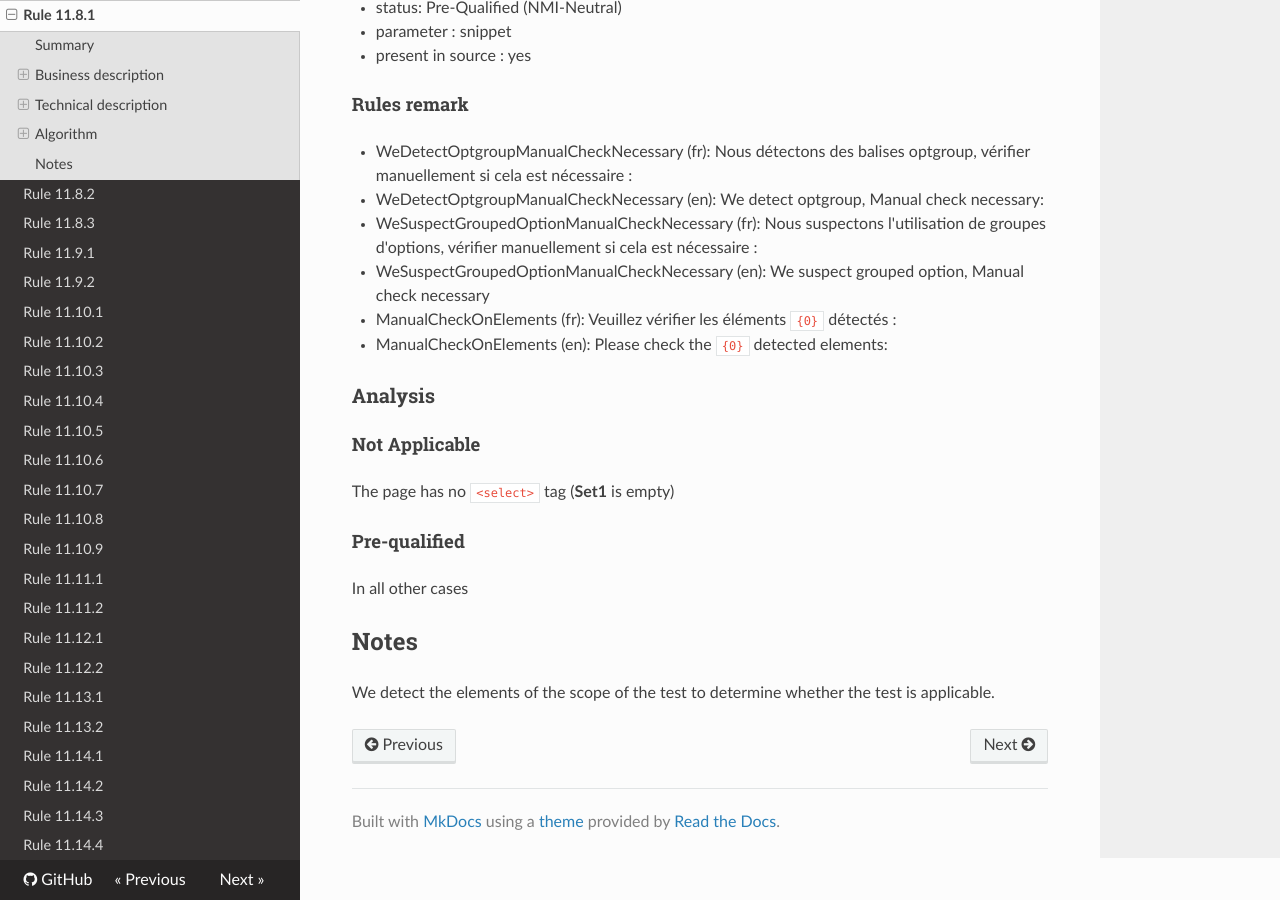
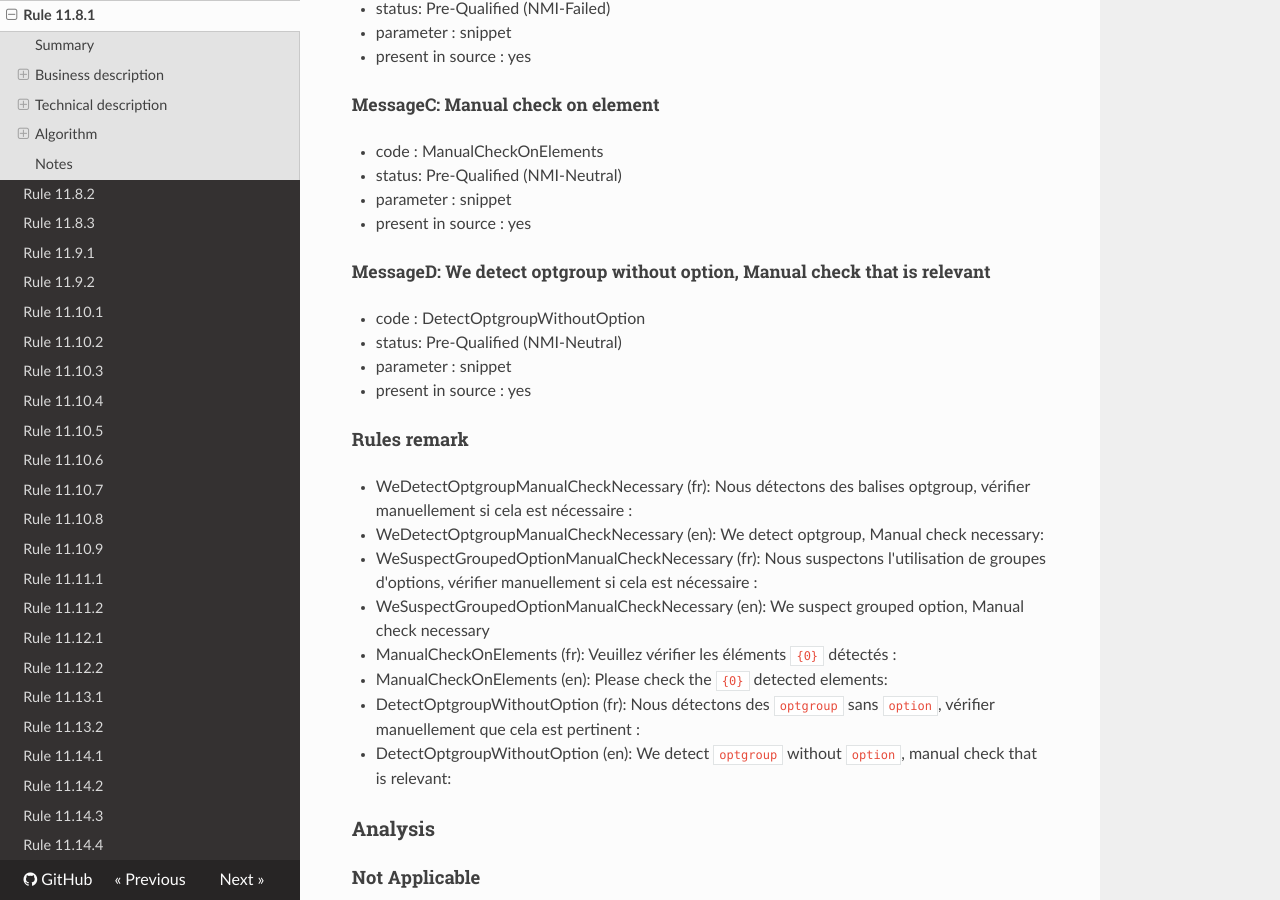
Before and after one commit to Tanaguru/RGAA3-2016, an MkDocs documentation site: the page built from docs/Rule-11-8-1.md, in a window 1280 px wide and 900 px high, scrolled down 2400 px. Built offline with MkDocs 1.6.1, drawn with Linux system fonts in a browser that asks for light colours; nearby versions of some CDN libraries; old or Windows-style settings are respelled for this version of MkDocs; some of the changed text lies outside the part shown.

Commit message:
Update tests 11.8.1

```diff
--- a/docs/Rule-11-8-1.md
+++ b/docs/Rule-11-8-1.md
@@ -67,6 +67,12 @@ For each element return true-result of **Test3**, raise a MessageB
 
 For each element return false-result of **Test2** and **Test3**, raise a MessageC
 
+##### Test4
+
+For each element return true-result of **Test1**, check if all `<optgroup>` have at least one `<option>` child tag
+
+For each element return false-result of **Test4**, raise a MessageD
+
 #### Messages
 
 ##### MessageA: We detect optgroup, Manual check necessary
@@ -90,6 +96,13 @@ For each element return false-result of **Test2** and **Test3**, raise a Message
 -   parameter : snippet
 -   present in source : yes
 
+##### MessageD: We detect optgroup without option, Manual check that is relevant
+
+-   code : DetectOptgroupWithoutOption
+-   status: Pre-Qualified (NMI-Neutral)
+-   parameter : snippet
+-   present in source : yes
+
 #### Rules remark
 
  * WeDetectOptgroupManualCheckNecessary (fr): Nous d&eacute;tectons des balises optgroup, v&eacute;rifier manuellement si cela est n&eacute;cessaire :
@@ -100,6 +113,9 @@ For each element return false-result of **Test2** and **Test3**, raise a Message
 
  * ManualCheckOnElements (fr): Veuillez v&eacute;rifier les &eacute;l&eacute;ments <code>{0}</code> d&eacute;tect&eacute;s :
  * ManualCheckOnElements (en): Please check the <code>{0}</code> detected elements:
+
+ * DetectOptgroupWithoutOption (fr): Nous d&eacute;tectons des <code>optgroup</code> sans <code>option</code>, v&eacute;rifier manuellement que cela est pertinent :
+ * DetectOptgroupWithoutOption (en): We detect <code>optgroup</code> without <code>option</code>, manual check that is relevant:
 
 ### Analysis
 
```
Also changed, not shown: 3 other files.
